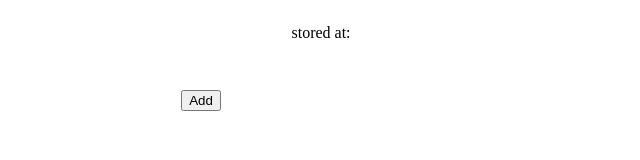
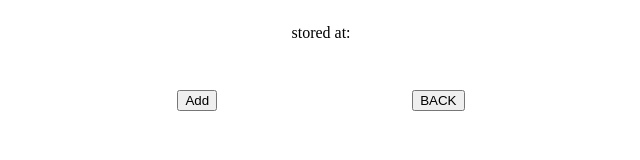
Before and after one commit to inaguu/comp4537_website, a plain HTML site: page COMP4537/Labs/1/writer.html in a window 1280 px wide. Shown: the whole page, without its empty margins (319-959 px from the left). Drawn offline with Linux system fonts and the light colour scheme.

Commit message:
added back button (need to host)

```diff
--- a/COMP4537/Labs/1/css/style.css
+++ b/COMP4537/Labs/1/css/style.css
@@ -38,7 +38,7 @@
 }
 
 .display-text-button {
-    margin-right: 240px;
+    margin-right: 195px;
 }
 
 .data {
@@ -48,3 +48,7 @@
     margin: 5px;
     overflow: auto;
 }
+
+.fixedBtn {
+    text-align: right;
+}
--- a/COMP4537/Labs/1/writer.html
+++ b/COMP4537/Labs/1/writer.html
@@ -18,6 +18,9 @@
 
     <div class="center">
         <button onclick="addTextbox()" class="display-text-button" id="display-btn">Add</button>
+        <div class="fixedBtn">
+            <button onclick="history.back()">BACK</button>
+        </div>
     </div>
 
     <script src="script/writer.js"></script>
```
Also changed, not shown: COMP4537/Labs/1/reader.html (+6 -0 lines).
